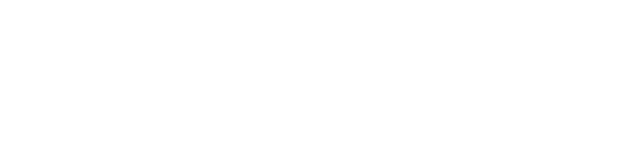
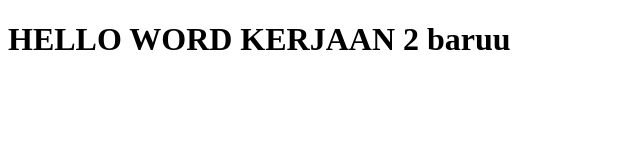
Before and after one commit to juliusthaward/my-git-cloud, a plain HTML site: page index.html in a window 1280 px wide. Shown: the whole page, without its empty margins (0-640 px from the left). Drawn offline with Linux system fonts and the light colour scheme.

Commit message:
Update index.html

```diff
--- a/index.html
+++ b/index.html
@@ -9,6 +9,6 @@
     </style>
 </head>
 <body>
-
+    <h1>HELLO WORD KERJAAN 2 baruu</h1>
 </body>
 </html>
```
